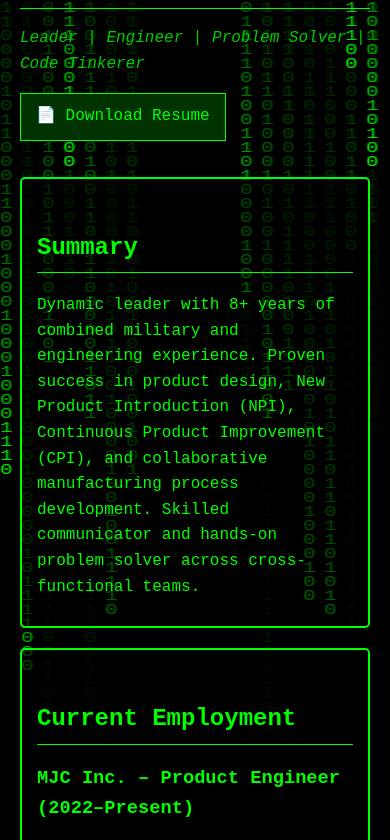
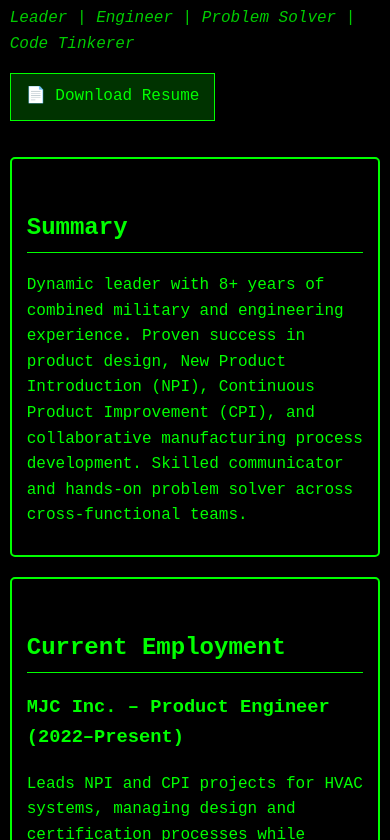
Before and after one commit to Nedderzzz/nedderzzz.github.io, a plain HTML site: page index.html in a window 390 px wide. Shown: the part 114-954 px from the top of the page. Drawn offline with Linux system fonts and the light colour scheme.

Commit message:
Update style.css
Automatic sizing for screen size and mobile

```diff
--- a/style.css
+++ b/style.css
@@ -1,3 +1,4 @@
+/* === Base Style === */
 body {
   margin: 0;
   padding: 0;
@@ -5,16 +6,42 @@ body {
   color: #00ff00;
   font-family: 'Courier New', monospace;
   line-height: 1.6;
+  overflow-x: hidden;
 }
 
-.container {
-  max-width: 1000px;    /* Increased from 800px */
-  margin: 0 auto;
-  padding: 40px 20px;
-  position: relative;
-  z-index: 1; /* make sure it's above the matrix rain */
+/* === Layout Wrapper === */
+.page-wrapper {
+  display: flex;
+  flex-direction: row;
+  width: 100vw;
+  min-height: 100vh;
+  overflow-x: hidden;
 }
 
+/* === Side Ribbons === */
+canvas#matrix-left,
+canvas#matrix-right {
+  height: 100vh;
+  width: 10vw;
+  pointer-events: none;
+  z-index: 0;
+}
+
+canvas#matrix-left {
+  order: 1;
+}
+
+canvas#matrix-right {
+  order: 3;
+}
+
+/* === Main Content === */
+.container {
+  order: 2;
+  width: 80vw;
+  padding: 40px 20px;
+  z-index: 1;
+}
 
 h1, h2 {
   border-bottom: 1px solid #00ff00;
@@ -72,12 +99,19 @@ footer {
   color: #00cc00;
 }
 
+/* === Section Styling === */
 .section {
   border: 2px solid #00ff00;
   padding: 10px 15px;
   margin-bottom: 20px;
   background-color: rgba(0, 0, 0, 0.6);
   border-radius: 5px;
+}
+
+.always-visible h2 {
+  border-bottom: 1px solid #00ff00;
+  padding-bottom: 5px;
+  margin-top: 40px;
 }
 
 .content {
@@ -98,26 +132,7 @@ footer {
   color: #00cc00;
 }
 
-/* === Matrix Rain Side Ribbons === */
-canvas#matrix-left,
-canvas#matrix-right {
-  position: fixed;
-  top: 0;
-  width: 150px;  /* Wider ribbons */
-  height: 100%;
-  z-index: 0;
-  pointer-events: none;
-}
-
-canvas#matrix-left {
-  left: 0;
-}
-
-canvas#matrix-right {
-  right: 0;
-}
-
-/* Indent all subsections under collapsible parents */
+/* === Subsections Indented === */
 .subsection {
   border: 1px dashed #00ff00;
   margin: 10px 0 15px 20px;  /* Indent from parent */
@@ -125,3 +140,21 @@ canvas#matrix-right {
   background-color: rgba(0, 0, 0, 0.3);
   border-radius: 4px;
 }
+
+/* === Mobile-Friendly Layout === */
+@media screen and (max-width: 768px) {
+  .page-wrapper {
+    flex-direction: column;
+    align-items: center;
+  }
+
+  canvas#matrix-left,
+  canvas#matrix-right {
+    display: none;
+  }
+
+  .container {
+    width: 95vw;
+    padding: 20px 15px;
+  }
+}
```
